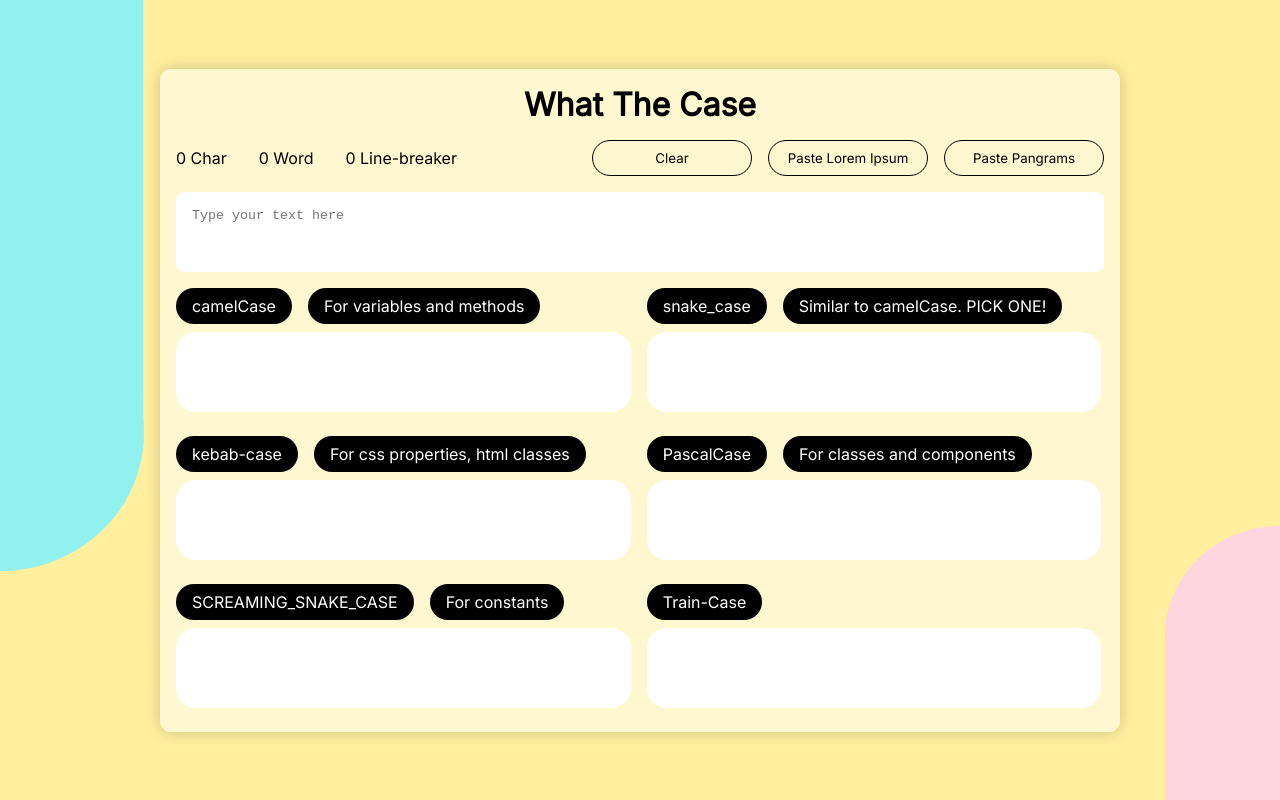
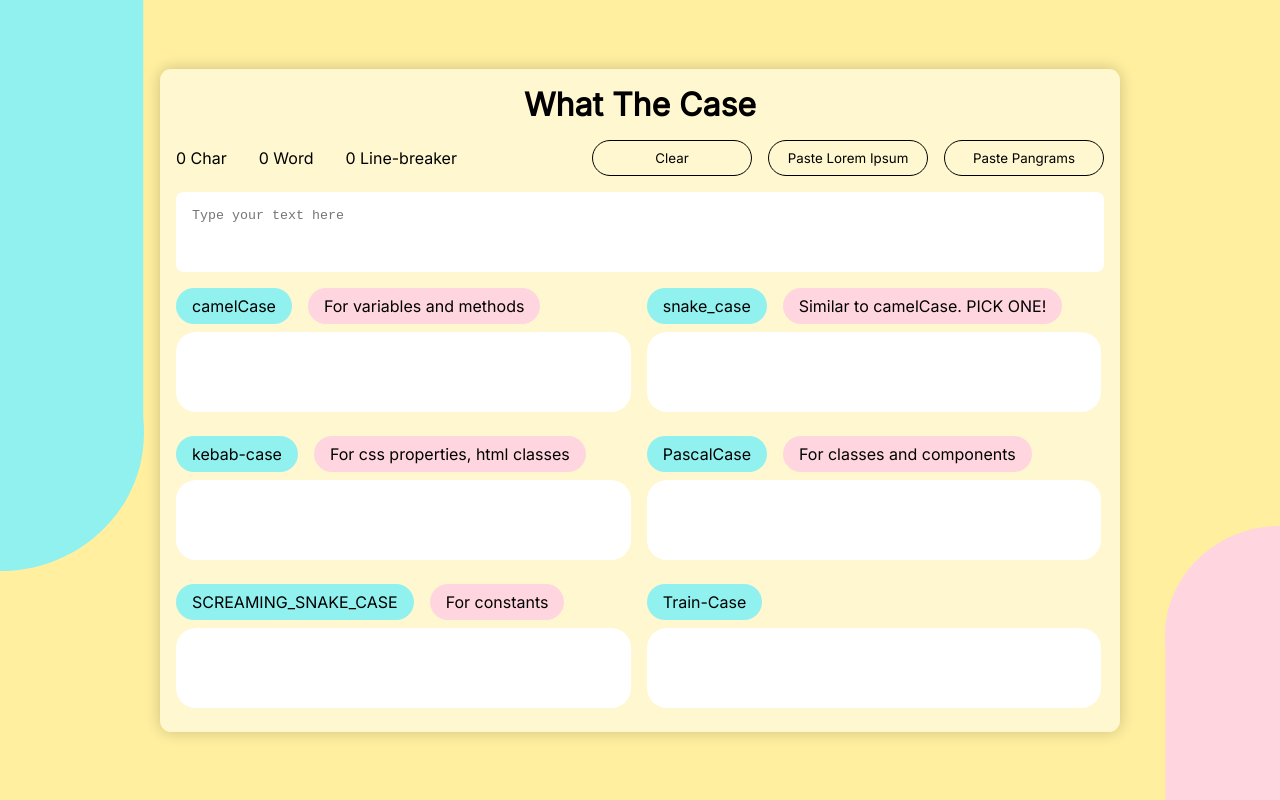
Before and after one commit to henryluan95/what-the-case, a React (Create React App) app: page / in a window 1280 px wide. Built offline with nearby package versions, Linux system fonts and the light colour scheme.

Commit message:
Changed title and info background color and text color

```diff
--- a/src/App.scss
+++ b/src/App.scss
@@ -75,14 +75,14 @@
 
     &-title {
       padding: 0.5rem 1rem;
-      background-color: black;
+      background-color: #90f1ef;
       border-radius: 1.25rem;
       border: none;
       outline: none;
       margin-bottom: 0.5rem;
       width: auto;
       display: inline-block;
-      color: white;
+      color: black;
     }
 
     &-text {
@@ -96,12 +96,12 @@
 
     &-info {
       margin-left: 1rem;
-      background-color: black;
+      background-color: #ffd6e0;
       padding: 0.5rem 1rem;
       border-radius: 1.25rem;
       text-align: center;
       display: inline-block;
-      color: white;
+      color: black;
 
       @include desktop {
         margin-bottom: 0.5rem;
```
